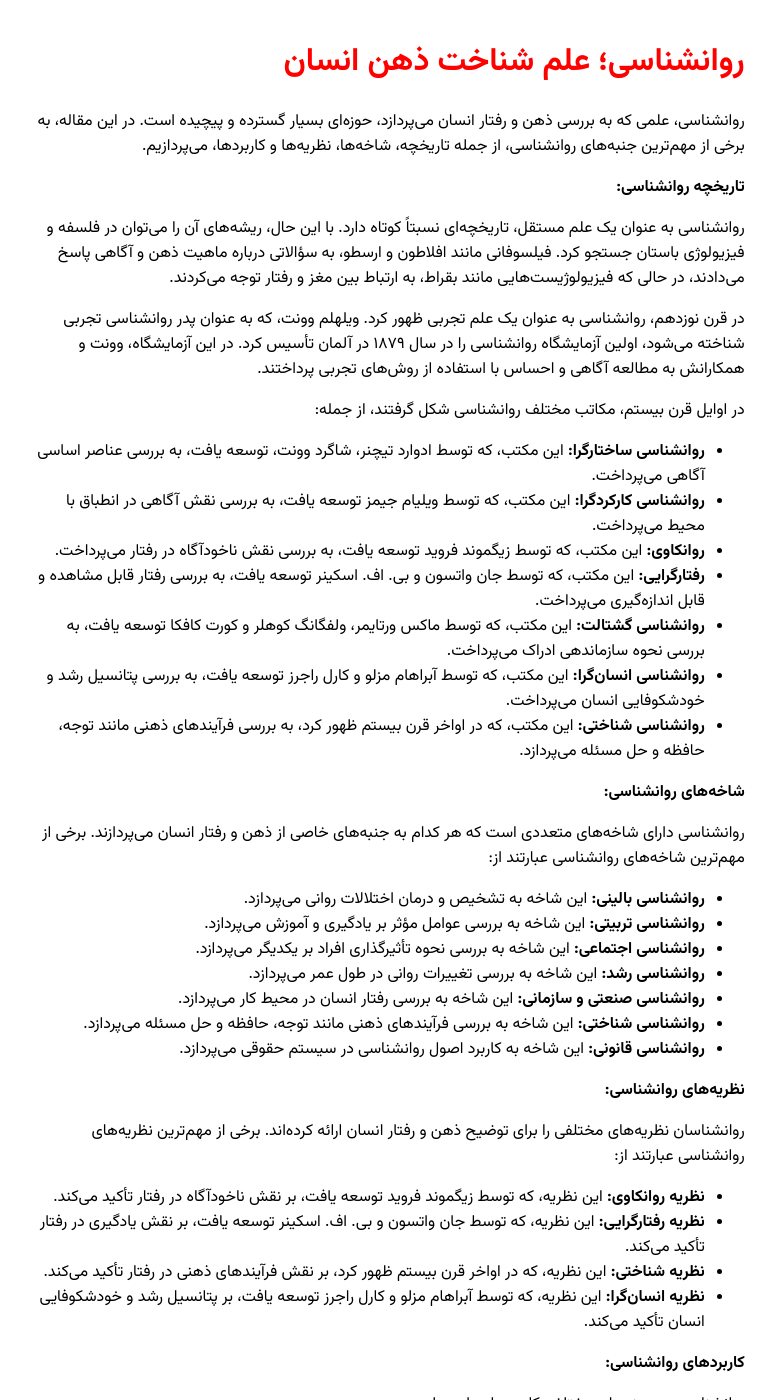
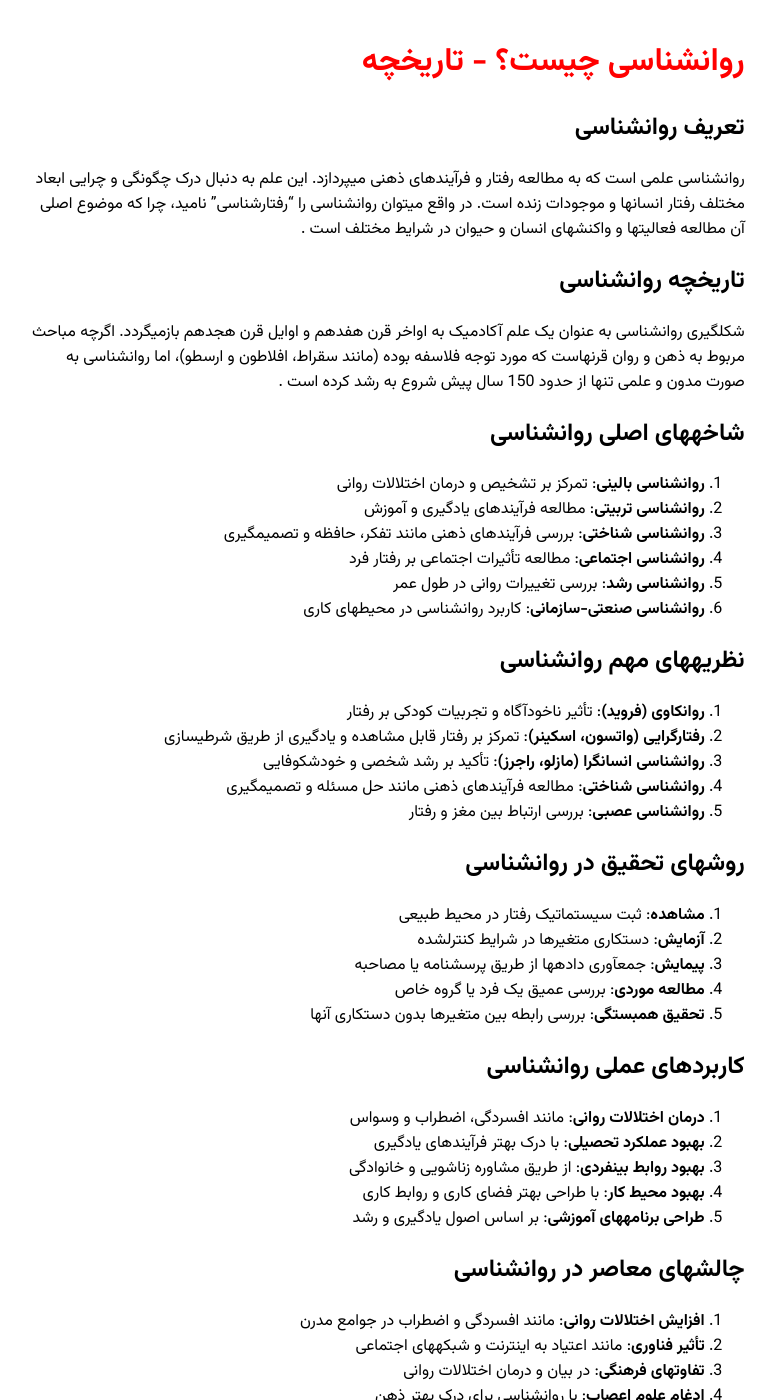
Before and after one commit to darkblog/darkblog.github.io, a Jekyll site: the page built from _posts/2025-2-2-6.md, in a window 1280 px wide and 1400 px high. Shown: the whole window, without its empty margins (255-1031 px from the left). Built offline with Jekyll 4.4.1, drawn with Linux system fonts in a browser that asks for light colours; some of the changed text lies outside the part shown.

Commit message:
Update 2025-2-2-6.md

```diff
--- a/_posts/2025-2-2-6.md
+++ b/_posts/2025-2-2-6.md
@@ -1,58 +1,71 @@
 ---
 layout: post
-title: روانشناسی؛ علم شناخت ذهن انسان
+title: روانشناسی چیست؟ - تاریخچه
 ---
 
-روانشناسی، علمی که به بررسی ذهن و رفتار انسان می‌پردازد، حوزه‌ای بسیار گسترده و پیچیده است. در این مقاله، به برخی از مهم‌ترین جنبه‌های روانشناسی، از جمله تاریخچه، شاخه‌ها، نظریه‌ها و کاربردها، می‌پردازیم.
+## تعریف روانشناسی
+روانشناسی علمی است که به مطالعه رفتار و فرآیندهای ذهنی میپردازد. این علم به دنبال درک چگونگی و چرایی ابعاد مختلف رفتار انسانها و موجودات زنده است. در واقع میتوان روانشناسی را "رفتارشناسی" نامید، چرا که موضوع اصلی آن مطالعه فعالیتها و واکنشهای انسان و حیوان در شرایط مختلف است .
 
-**تاریخچه روانشناسی:**
+## تاریخچه روانشناسی
+شکلگیری روانشناسی به عنوان یک علم آکادمیک به اواخر قرن هفدهم و اوایل قرن هجدهم بازمیگردد. اگرچه مباحث مربوط به ذهن و روان قرنهاست که مورد توجه فلاسفه بوده (مانند سقراط، افلاطون و ارسطو)، اما روانشناسی به صورت مدون و علمی تنها از حدود 150 سال پیش شروع به رشد کرده است .
 
-روانشناسی به عنوان یک علم مستقل، تاریخچه‌ای نسبتاً کوتاه دارد. با این حال، ریشه‌های آن را می‌توان در فلسفه و فیزیولوژی باستان جستجو کرد. فیلسوفانی مانند افلاطون و ارسطو، به سؤالاتی درباره ماهیت ذهن و آگاهی پاسخ می‌دادند، در حالی که فیزیولوژیست‌هایی مانند بقراط، به ارتباط بین مغز و رفتار توجه می‌کردند.
+## شاخههای اصلی روانشناسی
+1. **روانشناسی بالینی**: تمرکز بر تشخیص و درمان اختلالات روانی
+2. **روانشناسی تربیتی**: مطالعه فرآیندهای یادگیری و آموزش
+3. **روانشناسی شناختی**: بررسی فرآیندهای ذهنی مانند تفکر، حافظه و تصمیمگیری
+4. **روانشناسی اجتماعی**: مطالعه تأثیرات اجتماعی بر رفتار فرد
+5. **روانشناسی رشد**: بررسی تغییرات روانی در طول عمر
+6. **روانشناسی صنعتی-سازمانی**: کاربرد روانشناسی در محیطهای کاری
 
-در قرن نوزدهم، روانشناسی به عنوان یک علم تجربی ظهور کرد. ویلهلم وونت، که به عنوان پدر روانشناسی تجربی شناخته می‌شود، اولین آزمایشگاه روانشناسی را در سال ۱۸۷۹ در آلمان تأسیس کرد. در این آزمایشگاه، وونت و همکارانش به مطالعه آگاهی و احساس با استفاده از روش‌های تجربی پرداختند.
+## نظریههای مهم روانشناسی
+1. **روانکاوی (فروید)**: تأثیر ناخودآگاه و تجربیات کودکی بر رفتار
+2. **رفتارگرایی (واتسون، اسکینر)**: تمرکز بر رفتار قابل مشاهده و یادگیری از طریق شرطیسازی
+3. **روانشناسی انسانگرا (مازلو، راجرز)**: تأکید بر رشد شخصی و خودشکوفایی
+4. **روانشناسی شناختی**: مطالعه فرآیندهای ذهنی مانند حل مسئله و تصمیمگیری
+5. **روانشناسی عصبی**: بررسی ارتباط بین مغز و رفتار
 
-در اوایل قرن بیستم، مکاتب مختلف روانشناسی شکل گرفتند، از جمله:
+## روشهای تحقیق در روانشناسی
+1. **مشاهده**: ثبت سیستماتیک رفتار در محیط طبیعی
+2. **آزمایش**: دستکاری متغیرها در شرایط کنترلشده
+3. **پیمایش**: جمعآوری دادهها از طریق پرسشنامه یا مصاحبه
+4. **مطالعه موردی**: بررسی عمیق یک فرد یا گروه خاص
+5. **تحقیق همبستگی**: بررسی رابطه بین متغیرها بدون دستکاری آنها
 
-* **روانشناسی ساختارگرا:** این مکتب، که توسط ادوارد تیچنر، شاگرد وونت، توسعه یافت، به بررسی عناصر اساسی آگاهی می‌پرداخت.
-* **روانشناسی کارکردگرا:** این مکتب، که توسط ویلیام جیمز توسعه یافت، به بررسی نقش آگاهی در انطباق با محیط می‌پرداخت.
-* **روانکاوی:** این مکتب، که توسط زیگموند فروید توسعه یافت، به بررسی نقش ناخودآگاه در رفتار می‌پرداخت.
-* **رفتارگرایی:** این مکتب، که توسط جان واتسون و بی. اف. اسکینر توسعه یافت، به بررسی رفتار قابل مشاهده و قابل اندازه‌گیری می‌پرداخت.
-* **روانشناسی گشتالت:** این مکتب، که توسط ماکس ورتایمر، ولفگانگ کوهلر و کورت کافکا توسعه یافت، به بررسی نحوه سازماندهی ادراک می‌پرداخت.
-* **روانشناسی انسان‌گرا:** این مکتب، که توسط آبراهام مزلو و کارل راجرز توسعه یافت، به بررسی پتانسیل رشد و خودشکوفایی انسان می‌پرداخت.
-* **روانشناسی شناختی:** این مکتب، که در اواخر قرن بیستم ظهور کرد، به بررسی فرآیندهای ذهنی مانند توجه، حافظه و حل مسئله می‌پردازد.
+## کاربردهای عملی روانشناسی
+1. **درمان اختلالات روانی**: مانند افسردگی، اضطراب و وسواس
+2. **بهبود عملکرد تحصیلی**: با درک بهتر فرآیندهای یادگیری
+3. **بهبود روابط بینفردی**: از طریق مشاوره زناشویی و خانوادگی
+4. **بهبود محیط کار**: با طراحی بهتر فضای کاری و روابط کاری
+5. **طراحی برنامههای آموزشی**: بر اساس اصول یادگیری و رشد
 
-**شاخه‌های روانشناسی:**
+## چالشهای معاصر در روانشناسی
+1. **افزایش اختلالات روانی**: مانند افسردگی و اضطراب در جوامع مدرن
+2. **تأثیر فناوری**: مانند اعتیاد به اینترنت و شبکههای اجتماعی
+3. **تفاوتهای فرهنگی**: در بیان و درمان اختلالات روانی
+4. **ادغام علوم اعصاب**: با روانشناسی برای درک بهتر ذهن
+5. **اخلاق در پژوهش**: حفظ حقوق شرکتکنندگان در تحقیقات
 
-روانشناسی دارای شاخه‌های متعددی است که هر کدام به جنبه‌های خاصی از ذهن و رفتار انسان می‌پردازند. برخی از مهم‌ترین شاخه‌های روانشناسی عبارتند از:
+## منابع معتبر برای مقالات روانشناسی
+1. **سایتها و مجلات فارسی**:
+   - پژوهشهای روانشناسی اجتماعی
+   - مجله علوم روانشناختی
+   - مجله علمی-پژوهشی روانشناسی
+   - ترجمه فا (برای مقالات ترجمه شده)
 
-* **روانشناسی بالینی:** این شاخه به تشخیص و درمان اختلالات روانی می‌پردازد.
-* **روانشناسی تربیتی:** این شاخه به بررسی عوامل مؤثر بر یادگیری و آموزش می‌پردازد.
-* **روانشناسی اجتماعی:** این شاخه به بررسی نحوه تأثیرگذاری افراد بر یکدیگر می‌پردازد.
-* **روانشناسی رشد:** این شاخه به بررسی تغییرات روانی در طول عمر می‌پردازد.
-* **روانشناسی صنعتی و سازمانی:** این شاخه به بررسی رفتار انسان در محیط کار می‌پردازد.
-* **روانشناسی شناختی:** این شاخه به بررسی فرآیندهای ذهنی مانند توجه، حافظه و حل مسئله می‌پردازد.
-* **روانشناسی قانونی:** این شاخه به کاربرد اصول روانشناسی در سیستم حقوقی می‌پردازد.
+2. **سایتها و مجلات بینالمللی**:
+   - Psychology Today
+   - Simply Psychology
+   - VeryWell Mind
 
-**نظریه‌های روانشناسی:**
+## نتیجهگیری
+روانشناسی به عنوان علمی میانرشتهای، نقش حیاتی در درک رفتار انسان و حل مشکلات فردی و اجتماعی ایفا میکند. با پیشرفتهای اخیر در علوم اعصاب و فناوری، این رشته به سرعت در حال توسعه است و کاربردهای آن در زندگی روزمره گستردهتر میشود. مطالعه روانشناسی نه تنها برای متخصصان، بلکه برای هر فردی که میخواهد خود و دیگران را بهتر درک کند، مفید است.
 
-روانشناسان نظریه‌های مختلفی را برای توضیح ذهن و رفتار انسان ارائه کرده‌اند. برخی از مهم‌ترین نظریه‌های روانشناسی عبارتند از:
+برای دسترسی به مقالات تخصصیتر در زمینههای خاص روانشناسی، میتوانید به منابع ذکرشده مراجعه کنید یا از پایگاههای داده علمی مانند ScienceDirect و Elsevier استفاده نمایید .
 
-* **نظریه روانکاوی:** این نظریه، که توسط زیگموند فروید توسعه یافت، بر نقش ناخودآگاه در رفتار تأکید می‌کند.
-* **نظریه رفتارگرایی:** این نظریه، که توسط جان واتسون و بی. اف. اسکینر توسعه یافت، بر نقش یادگیری در رفتار تأکید می‌کند.
-* **نظریه شناختی:** این نظریه، که در اواخر قرن بیستم ظهور کرد، بر نقش فرآیندهای ذهنی در رفتار تأکید می‌کند.
-* **نظریه انسان‌گرا:** این نظریه، که توسط آبراهام مزلو و کارل راجرز توسعه یافت، بر پتانسیل رشد و خودشکوفایی انسان تأکید می‌کند.
-
-**کاربردهای روانشناسی:**
-
-روانشناسی در زمینه‌های مختلفی کاربرد دارد، از جمله:
-
-* **بهداشت روان:** روانشناسان بالینی به تشخیص و درمان اختلالات روانی کمک می‌کنند.
-* **آموزش و پرورش:** روانشناسان تربیتی به بهبود یادگیری و آموزش کمک می‌کنند.
-* **سازمان‌ها:** روانشناسان صنعتی و سازمانی به بهبود عملکرد کارکنان و سازمان‌ها کمک می‌کنند.
-* **حقوق:** روانشناسان قانونی به ارائه مشاوره در سیستم حقوقی کمک می‌کنند.
-* **ورزش:** روانشناسان ورزشی به بهبود عملکرد ورزشکاران کمک می‌کنند.
-* **رسانه:** روانشناسان رسانه به بررسی تأثیر رسانه‌ها بر افراد کمک می‌کنند.
-
-**نتیجه‌گیری:**
-
-روانشناسی علمی پویا و در حال تحول است که به ما کمک می‌کند تا ذهن و رفتار انسان را بهتر درک کنیم. این علم کاربردهای گسترده‌ای در زمینه‌های مختلف دارد و نقش مهمی در بهبود کیفیت زندگی انسان‌ها ایفا می‌کند.
+- [دانشیاری](https://daneshyari.com/category/articles/252)
+- [مقالات روانشناسی](http://www.iranapsy.ir/)
+- [مجله روانشناسی](https://psychologicalscience.ir/)
+- [پژوهش‌های روانشناسی](https://www.socialpsychology.ir/)
+- [ای ترجمه](https://e-tarjome.com/category/psychology)
+- [روان نویس](https://ravannevis.com/%D8%B3%D8%A7%DB%8C%D8%AA-%D9%85%D9%82%D8%A7%D9%84%D8%A7%D8%AA-%D8%B1%D9%88%D8%A7%D9%86%D8%B4%D9%86%D8%A7%D8%B3%DB%8C/)
+- [ترجمه فا](https://tarjomefa.com/tag/%D8%AF%D8%A7%D9%86%D9%84%D9%88%D8%AF-%D8%B1%D8%A7%DB%8C%DA%AF%D8%A7%D9%86-%D9%85%D9%82%D8%A7%D9%84%D9%87-%D8%B1%D9%88%D8%A7%D9%86%D8%B4%D9%86%D8%A7%D8%B3%DB%8C-%D8%A8%D8%A7-%D8%AA%D8%B1%D8%AC%D9%85/)
```
